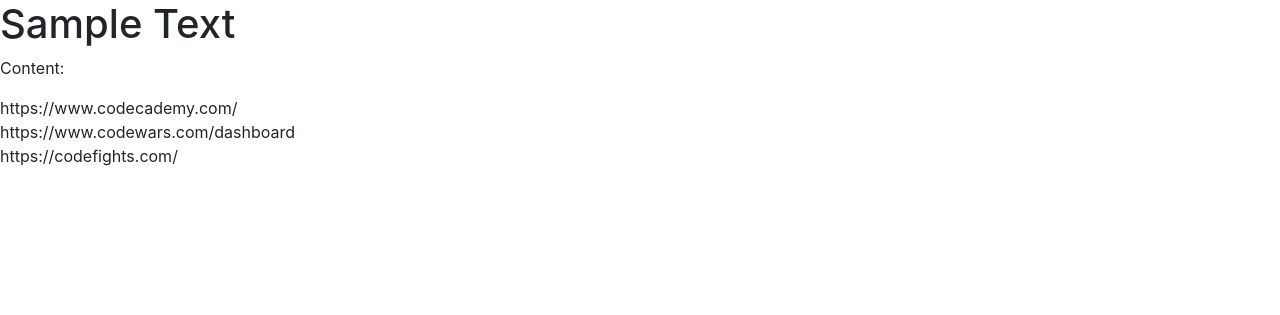
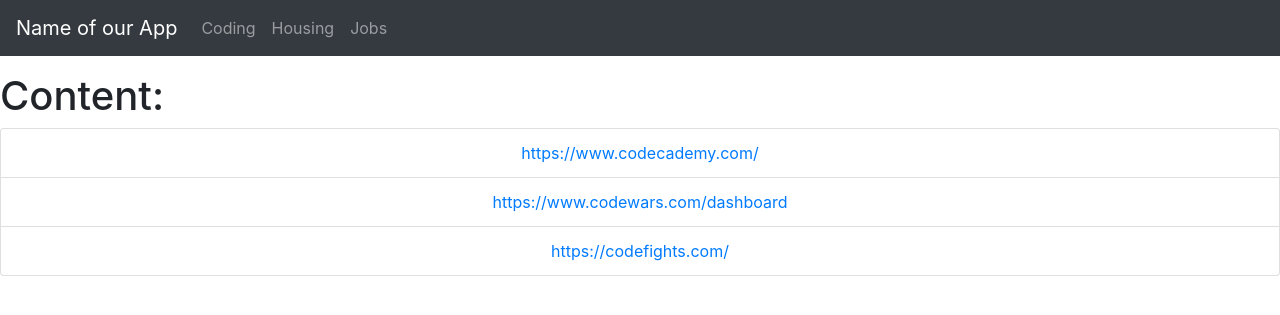
Before and after one commit to emancho/Code2040-proj, a Flask app: page /coding in a window 1280 px wide. Shown: the top 315 px of the page. Run offline with Flask 2, Linux system fonts and the light colour scheme; some libraries are stand-ins or nearby versions.

Commit message:
adding to layout template

```diff
--- a/web_app/templates/coding.html
+++ b/web_app/templates/coding.html
@@ -1,6 +1,8 @@
 {% extends "layouts.html" %}
 {% block content %}
+  <ul class="list-group justify-content-center">
   {% for link in links_to_code%}
-    <div>{{link}}</div>
+    <li class="list-group-item text-center"><a href={{link}}>{{link}}</a></li>
   {% endfor %}
+  </ul>
 {% endblock %}
--- a/web_app/templates/layouts.html
+++ b/web_app/templates/layouts.html
@@ -8,6 +8,8 @@
     <!-- Bootstrap CSS -->
     <link rel="stylesheet" href="../static/css/bootstrap.min.css">
 
+    <!-- Custom CSS -->
+    <link rel="stylesheet" href="../static/css/custom.css" />
     {% if title %}
       <title>{{ title }}</title>
     {% else %}
@@ -15,10 +17,27 @@
     {% endif %}
   </head>
   <body>
-    <h1> Sample Text </h1>
+
+      <nav class="navbar navbar-expand-sm bg-dark navbar-dark">
+
+      <a class="navbar-brand" href="{{ url_for('index') }}">Name of our App</a>
+      <!-- Links -->
+      <ul class="navbar-nav">
+        <li class="nav-item">
+          <a class="nav-link" href="{{ url_for('coding') }}">Coding</a>
+        </li>
+        <li class="nav-item">
+          <a class="nav-link" href="{{ url_for('housing') }}">Housing</a>
+        </li>
+        <li class="nav-item">
+          <a class="nav-link" href="{{ url_for('jobs') }}">Jobs</a>
+        </li>
+      </ul>
+
+    </nav>
     <p>
-      Content:
-      {% block content %}{% endblock %}
+      <h1>Content:</h1>
+        {% block content %}{% endblock %}
     </p>
     <!-- Optional JavaScript -->
     <!-- jQuery first, then Popper.js, then Bootstrap JS -->
```
Also changed, not shown: web_app/static/css/custom.css (added).
